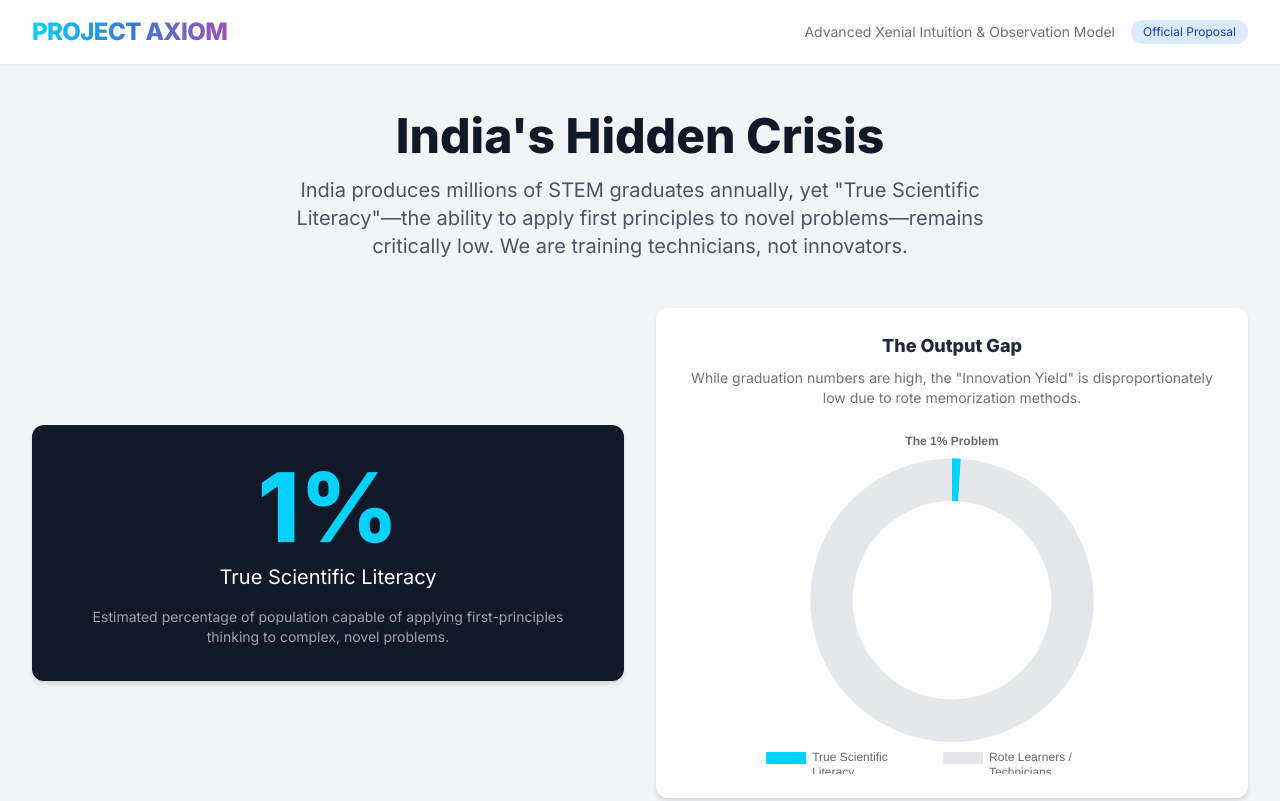
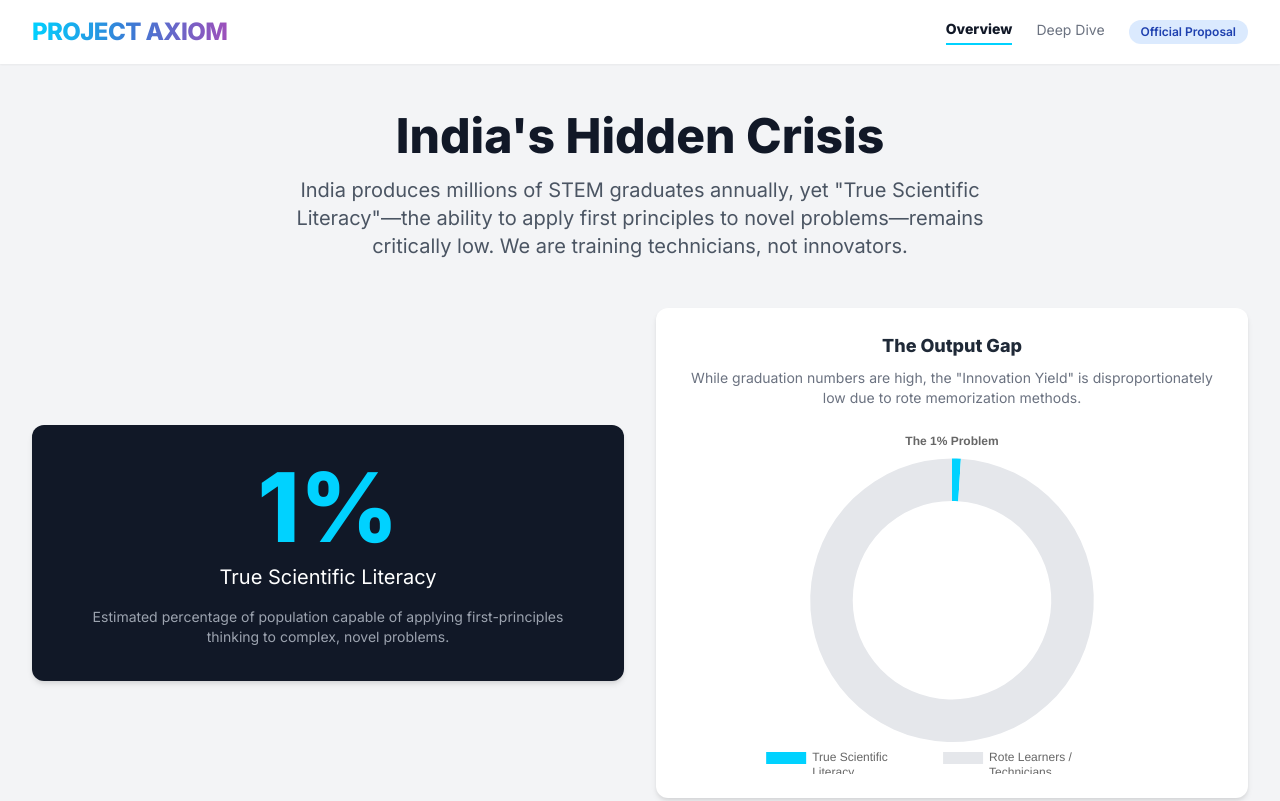
Before and after one commit to StiNeRx/AXIOM, a plain HTML site: page index.html in a window 1280 px wide. Shown: the top 801 px of the page. Drawn offline with nearby package versions, Linux system fonts and the light colour scheme.

Commit message:
added navbar

```diff
--- a/index.html
+++ b/index.html
@@ -65,11 +65,23 @@
         <div class="max-w-7xl mx-auto px-4 sm:px-6 lg:px-8">
             <div class="flex justify-between h-16">
                 <div class="flex items-center">
-                    <span class="text-2xl font-extrabold tracking-tight gradient-text">PROJECT AXIOM</span>
+                    <a href="index.html" class="text-2xl font-extrabold tracking-tight gradient-text hover:opacity-80 transition-opacity">
+                        PROJECT AXIOM
+                    </a>
                 </div>
-                <div class="flex items-center space-x-4 text-sm font-medium text-gray-500">
-                    <span class="hidden md:block">Advanced Xenial Intuition & Observation Model</span>
-                    <span class="px-3 py-1 rounded-full bg-blue-100 text-blue-800 text-xs">Official Proposal</span>
+
+                <div class="flex items-center space-x-6">
+                    <a href="index.html" class="text-sm font-bold text-gray-900 border-b-2 border-[#00d2ff] pb-1">
+                        Overview
+                    </a>
+
+                    <a href="page2.html" class="text-sm font-medium text-gray-500 hover:text-[#00d2ff] transition-colors pb-1">
+                        Deep Dive
+                    </a>
+
+                    <span class="hidden sm:inline-block px-3 py-1 rounded-full bg-blue-100 text-blue-800 text-xs font-semibold">
+                        Official Proposal
+                    </span>
                 </div>
             </div>
         </div>
```
